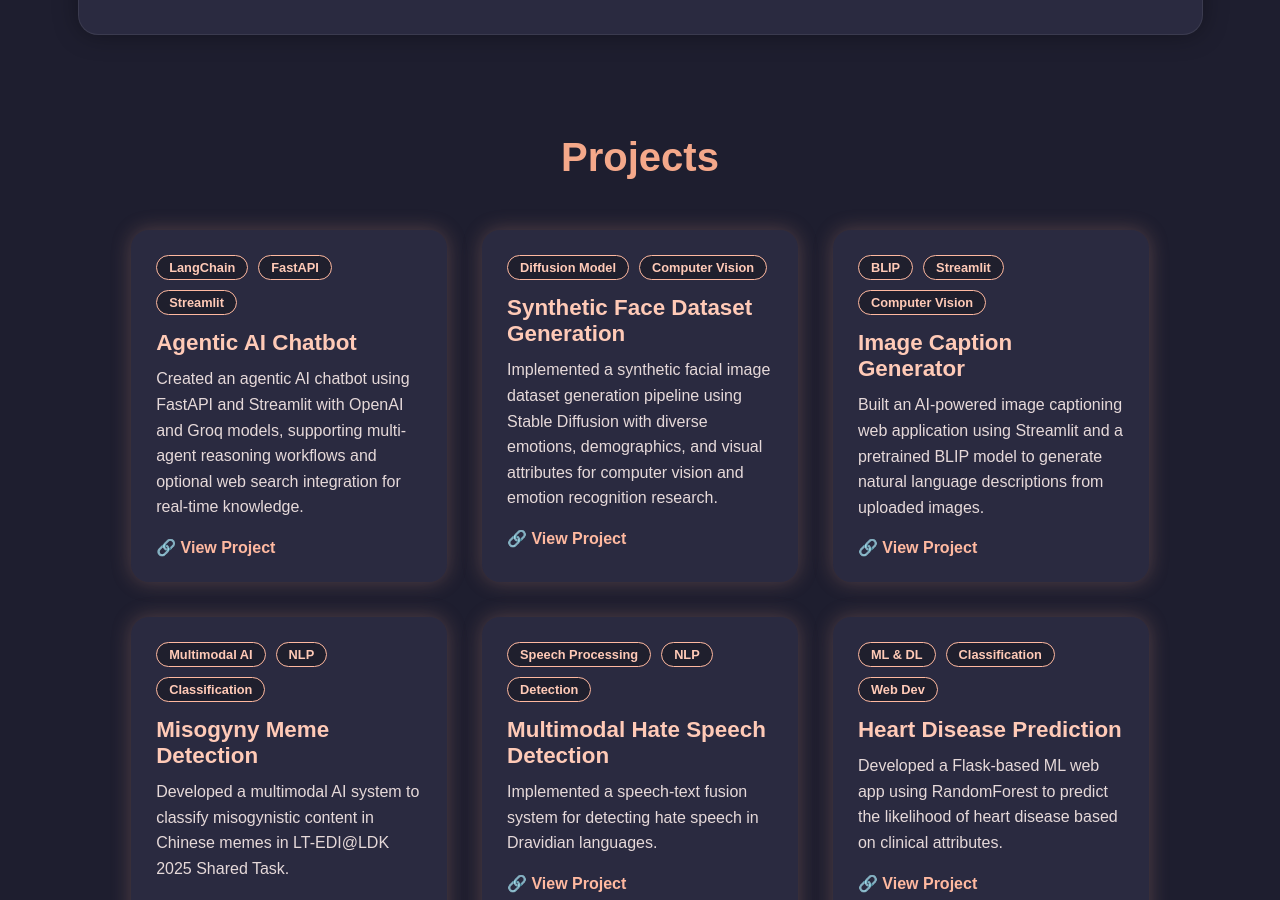
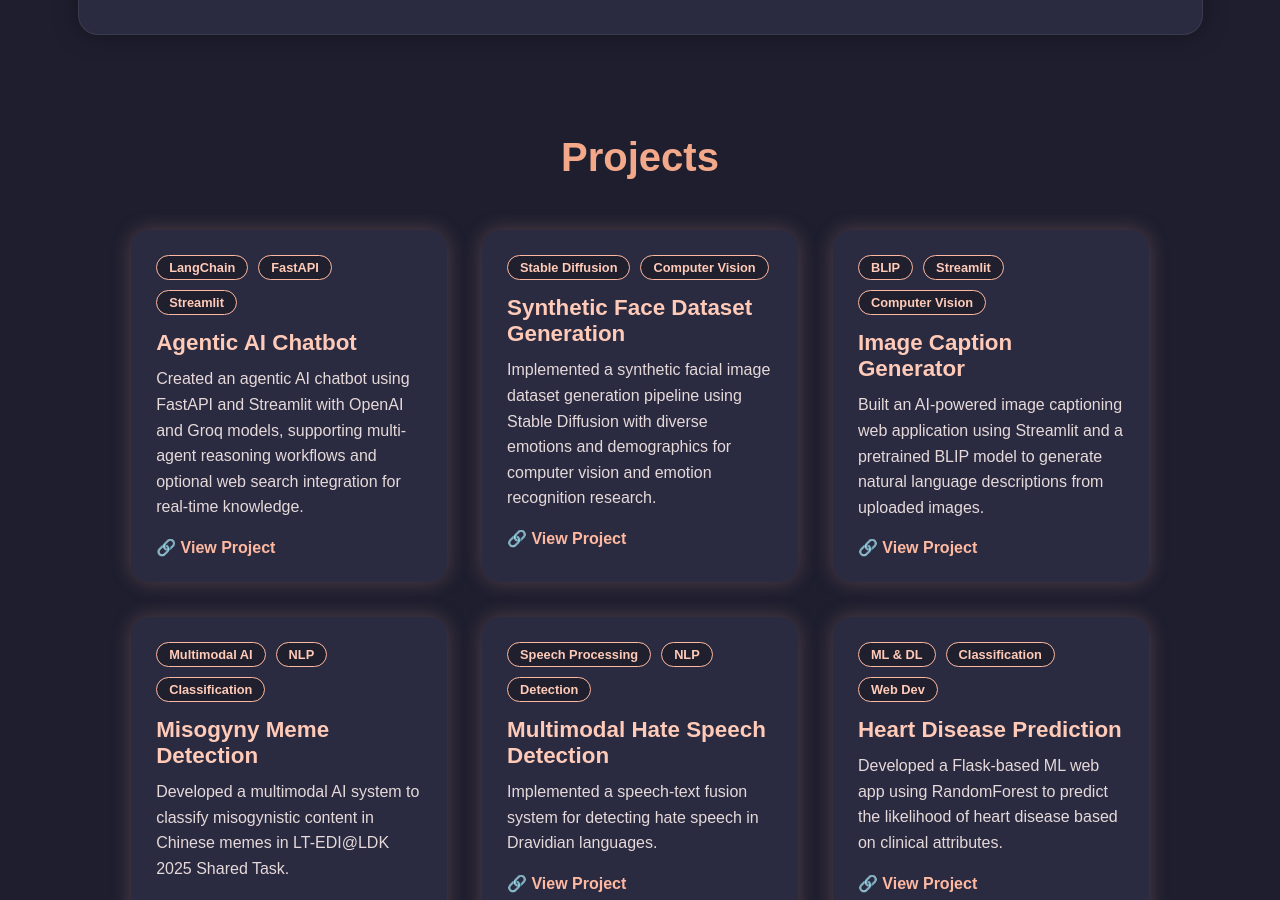
Before and after one commit to SHITICHY21/SHITICHY21.github.io, a Jekyll site: the page built from index.md, in a window 1280 px wide and 900 px high, scrolled down 4728 px. Built offline with Jekyll 4.4.1, drawn with Linux system fonts in a browser that asks for light colours; our own code applies the rules of GitHub Pages for plain Markdown files.

Commit message:
Update default.html

```diff
--- a/_layouts/default.html
+++ b/_layouts/default.html
@@ -1512,7 +1512,7 @@ header nav a.active{
     <div class="project-card">
 
       <div class="tech-tags">
-        <span class="tag">Diffusion Model</span>
+        <span class="tag">Stable Diffusion</span>
         <span class="tag">Computer Vision</span>
         <!-- <span class="tag">Python</span> -->
       </div>
@@ -1520,8 +1520,8 @@ header nav a.active{
       <h3 class="project-title">Synthetic Face Dataset Generation</h3>
 
       <p class="project-desc">
-        Implemented a synthetic facial image dataset generation pipeline using Stable Diffusion with diverse emotions,
-        demographics, and visual attributes for computer vision and emotion recognition research.
+        Implemented a synthetic facial image dataset generation pipeline using Stable Diffusion with diverse emotions and
+        demographics for computer vision and emotion recognition research.
       </p>
 
       <a class="project-link"
```
Also changed, not shown: other parts of _layouts/default.html (+1 -1 lines).
